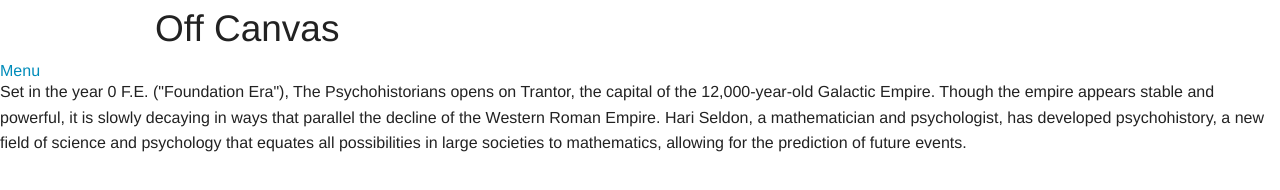
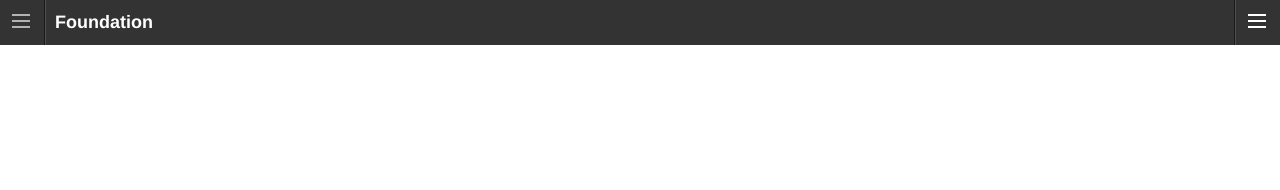
Before and after one commit to dakotaberg123/sample, a plain HTML site: page index.html in a window 1280 px wide. Drawn offline with Linux system fonts and the light colour scheme.

Commit message:
Advanced Off Canvas

```diff
--- a/index.html
+++ b/index.html
@@ -9,32 +9,42 @@
   </head>
   <body>
 
-  <div class="row">
-   <div class="columns grid-12">
+    <div class="off-canvas-wrap">
+  <div class="inner-wrap">
+    <nav class="tab-bar">
+      <section class="left-small">
+        <a class="left-off-canvas-toggle menu-icon" ><span></span></a>
+      </section>
 
-   <h2>Off Canvas</h2>
+      <section class="middle tab-bar-section">
+        <h1 class="title">Foundation</h1>
+      </section>
 
-   </div>
-  </div>
+      <section class="right-small">
+        <a class="right-off-canvas-toggle menu-icon" ><span></span></a>
+      </section>
+    </nav>
 
-  <div class="off-canvas-wrap">
-  <div class="inner-wrap">
-
-    <a class="left-off-canvas-toggle" >Menu</a>
-
-    <!-- Off Canvas Menu -->
     <aside class="left-off-canvas-menu">
-        <!-- whatever you want goes here -->
-        <ul>
-          <li><a href="#">Item 1</a></li>
+      <ul class="off-canvas-list">
+        <li><label>Foundation</label></li>
+        <li><a href="#">The Psychohistorians</a></li>
         ...
-        </ul>
+      </ul>
     </aside>
 
-    <!-- main content goes here -->
-    <p>Set in the year 0 F.E. ("Foundation Era"), The Psychohistorians opens on Trantor, the capital of the 12,000-year-old Galactic Empire. Though the empire appears stable and powerful, it is slowly decaying in ways that parallel the decline of the Western Roman Empire. Hari Seldon, a mathematician and psychologist, has developed psychohistory, a new field of science and psychology that equates all possibilities in large societies to mathematics, allowing for the prediction of future events.</p>
+    <aside class="right-off-canvas-menu">
+      <ul class="off-canvas-list">
+        <li><label>Users</label></li>
+        <li><a href="#">Hari Seldon</a></li>
+        ...
+      </ul>
+    </aside>
 
-  <!-- close the off-canvas menu -->
+    <section class="main-section">
+      <!-- content goes here -->
+    </section>
+
   <a class="exit-off-canvas"></a>
 
   </div>
```
